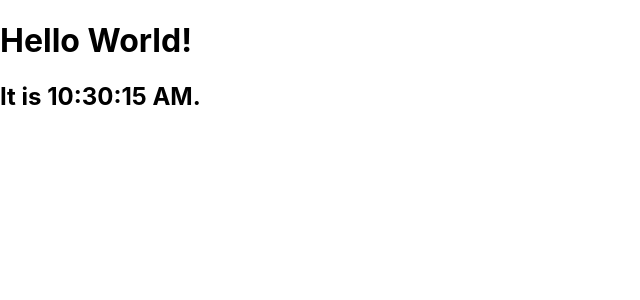
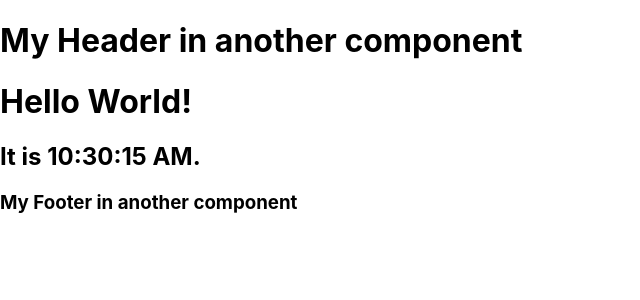
Before and after one commit to KyryloKozlovskyi/DataRep2024-Lab-2, a React (Create React App) app in the folder movie-app/: page / in a window 1280 px wide. Shown: the top 300 px of the page, without its empty margins (0-640 px from the left). Built offline with nearby package versions, Linux system fonts and the light colour scheme.

Commit message:
Exercise 3 Completed. Componentization

```diff
--- a/movie-app/src/App.js
+++ b/movie-app/src/App.js
@@ -1,11 +1,15 @@
 import logo from './logo.svg';
 import './App.css';
+import Header from './components/Header';
+import Content from './components/Content';
+import Footer from './components/Footer';
 
 function App() {
   return (
     <div>
-      <h1>Hello World!</h1>
-      <h2>It is {new Date().toLocaleTimeString()}.</h2>
+      <Header />
+      <Content />
+      <Footer />
     </div>
   );
 }
--- /dev/null
+++ b/movie-app/src/components/Content.js
@@ -0,0 +1,13 @@
+import React from 'react';
+
+// Content component. Returns "Hello World" and current time.
+const Content = () => {
+    return (
+        <div>
+            <h1>Hello World!</h1>
+            <h2>It is {new Date().toLocaleTimeString()}.</h2>
+        </div>
+    );
+}
+
+export default Content;
--- /dev/null
+++ b/movie-app/src/components/Footer.js
@@ -0,0 +1,8 @@
+import React from 'react';
+
+// Footer component. Returns text.
+const Footer = () => {
+    return <h3>My Footer in another component</h3>;
+};
+
+export default Footer;
--- /dev/null
+++ b/movie-app/src/components/Header.js
@@ -0,0 +1,8 @@
+import React from 'react';
+
+// Header component. Returns text.
+const Header = () => {
+    return <h1>My Header in another component</h1>;
+};
+
+export default Header;
```
